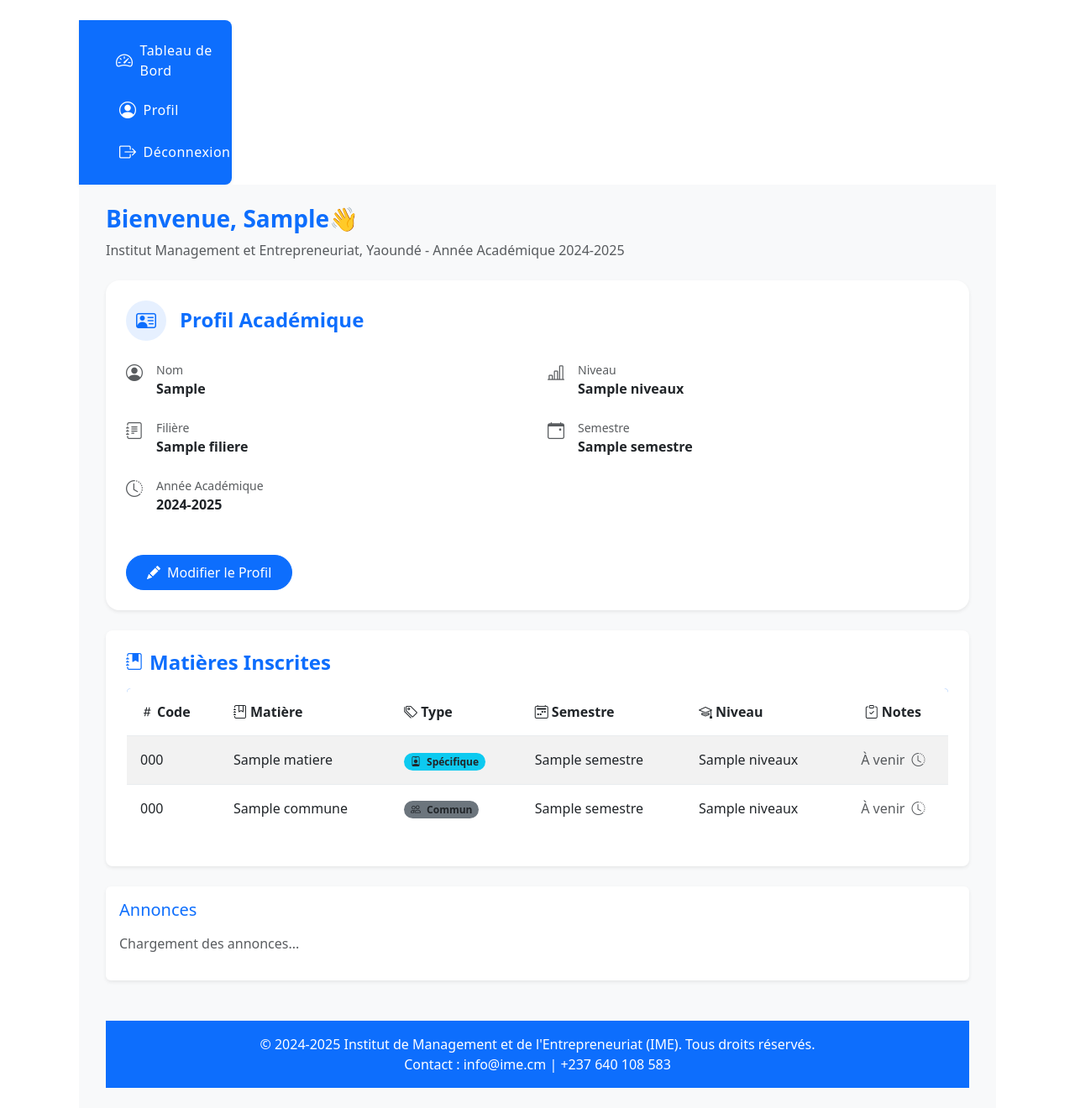
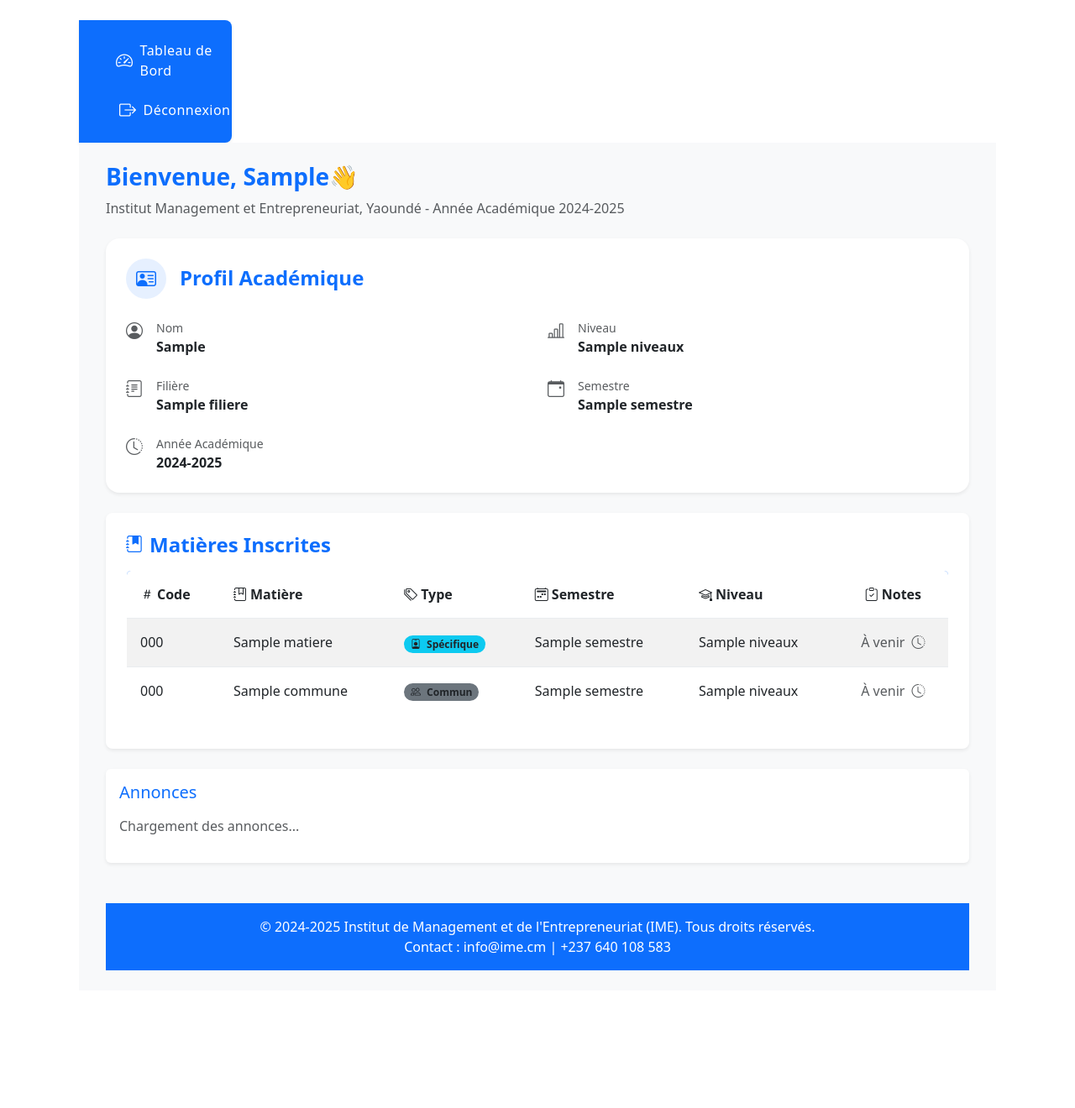
Before and after one commit to Chess6988/note_django, a Django app: page /etudiant/homepage/ in a window 1280 px wide. Shown: the whole page at 84% size. After the commit the page ends 1156 px from the top, so only its background shows below. Run offline with Django 5.2, Linux system fonts and the light colour scheme; a user stored in the database is signed in; tables that the repository leaves empty hold one stand-in row (values such as "Sample post"); parts of the project's set-up code (start-up, migrations or seed data) failed here and were passed over.

Commit message:
corrected UI removing some un used buttons

```diff
--- a/roles/templates/roles/student_homepage.html
+++ b/roles/templates/roles/student_homepage.html
@@ -24,17 +24,6 @@
             <span>Tableau de Bord</span>
         </a>
 
-        <!-- Profil -->
-        <a href="{% url 'roles:etudiant_dashboard' %}" class="nav-link text-white d-flex align-items-center px-3 py-2 rounded"
-           style="transition: background 0.3s ease, transform 0.2s ease; font-weight: 500; letter-spacing: 0.03em;"
-           onmouseover="this.style.background='rgba(255,255,255,0.15)'; this.style.transform='translateX(2px)'; this.style.textShadow='0 1px 1px rgba(0,0,0,0.2)'"
-           onmouseout="this.style.background=''; this.style.transform=''; this.style.textShadow=''">
-            <lottie-player src="https://assets2.lottiefiles.com/packages/lf20_jcikweum.json" background="transparent" speed="1" style="width: 24px; height: 24px; margin-right: 8px;" loop autoplay></lottie-player>
-            <i class="bi bi-person-circle fs-5" style="transition: transform 0.2s ease; margin-right: 8px;"
-               onmouseover="this.style.transform='scale(1.1)'"
-               onmouseout="this.style.transform=''"></i>
-            <span>Profil</span>
-        </a>
 
         <!-- Déconnexion -->
         <form method="post" action="{% url 'roles:logout' %}" style="display: inline-block;">
@@ -168,12 +157,7 @@ main.col-md-9.col-lg-10 {
   </div>
 
   <!-- Action Button -->
-  <div class="mt-5">
-    <a href="{% url 'roles:etudiant_dashboard' %}" class="btn btn-primary d-inline-flex align-items-center gap-2 px-4 py-2 rounded-pill">
-      <i class="bi bi-pencil-fill"></i>
-      Modifier le Profil
-    </a>
-  </div>
+
   {% else %}
   <!-- Empty State -->
   <div class="text-center text-muted py-5">
```
